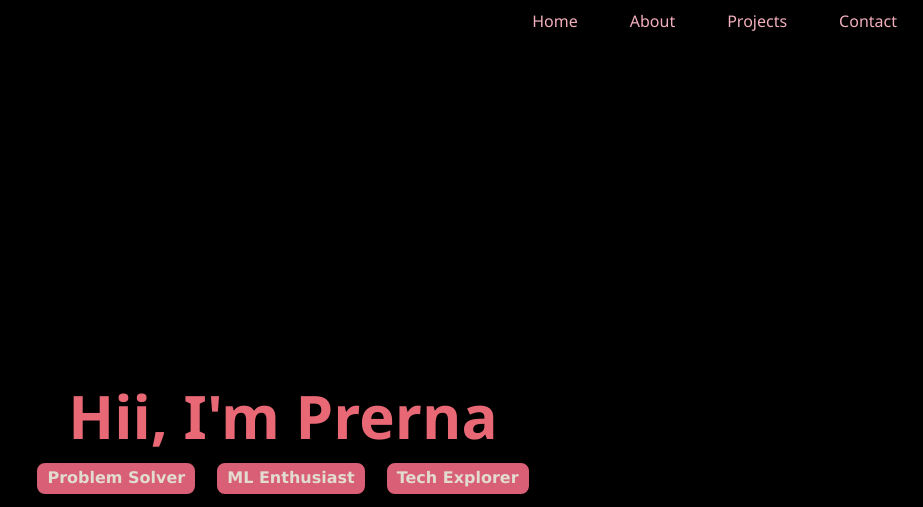
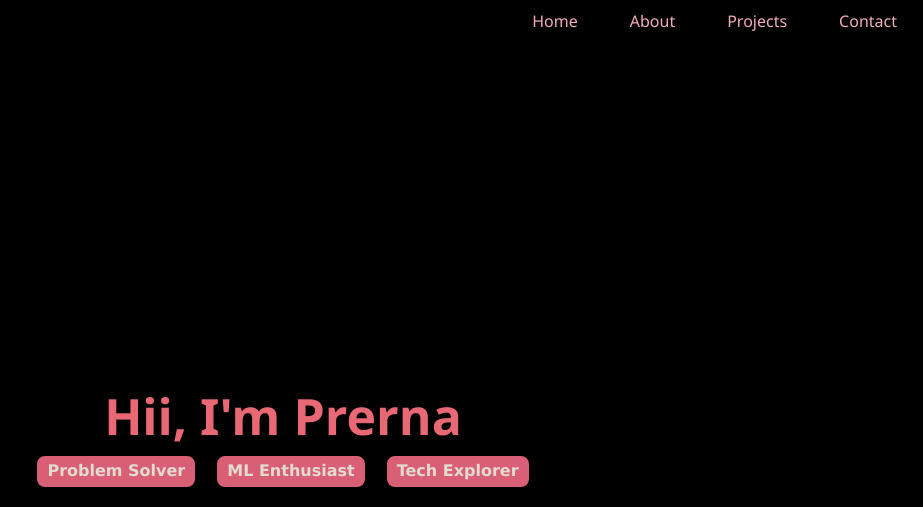
Before and after one commit to prernabadoni-13/portfolio, a plain HTML site: page index.html in a window 1280 px wide. Shown: the top 507 px of the page, without its empty margins (357-1280 px from the left). Drawn offline with Linux system fonts and the light colour scheme.

Commit message:
font changed

```diff
--- a/index.html
+++ b/index.html
@@ -26,7 +26,7 @@
     </nav>
 
   <section id="hero" >
-    <h1 style="font-size: 60px;">Hii, I'm Prerna</h1>
+    <h1 style="font-size: 50px;">Hii, I'm Prerna</h1>
     <div style="display: flex; gap: 10px; margin-bottom: 20px;">
       <span class ="s1" style="border: 2px solid black; padding: 5px 10px; border-radius: 10px;">Problem Solver</span>
       <span  class="s1" style="border: 2px solid black; padding: 5px 10px; border-radius: 10px;">ML Enthusiast</span>
```
